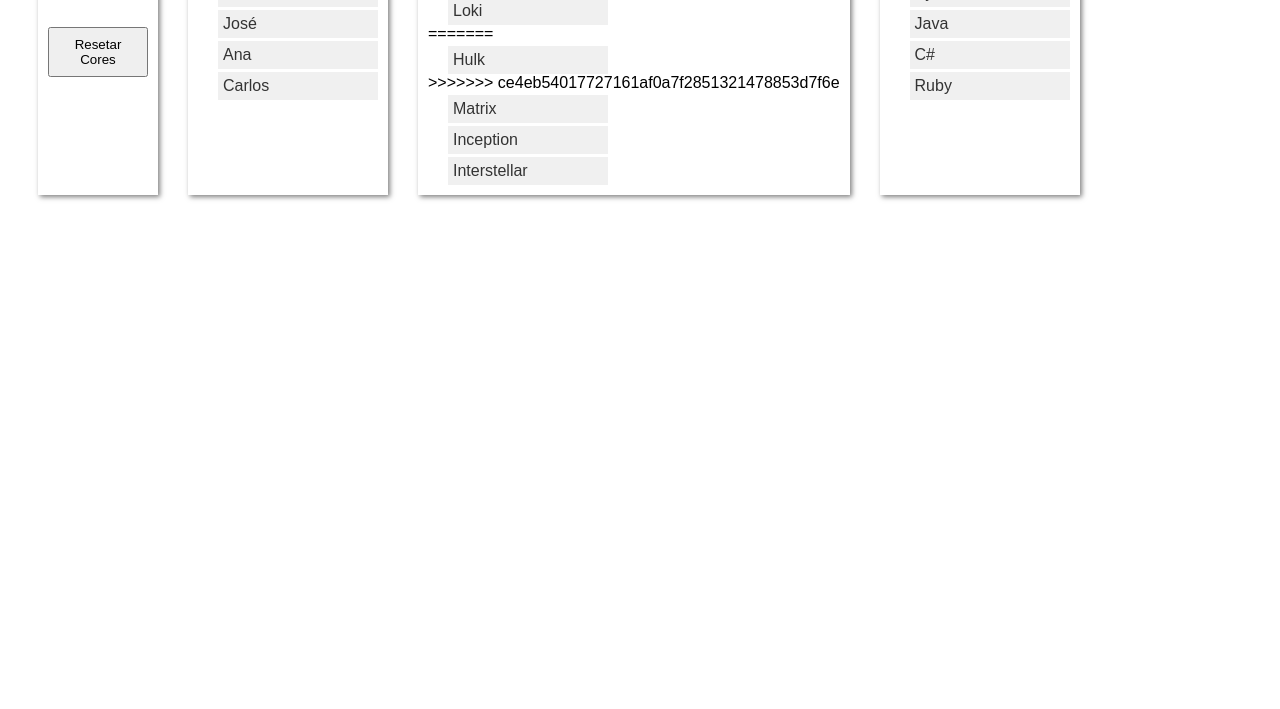
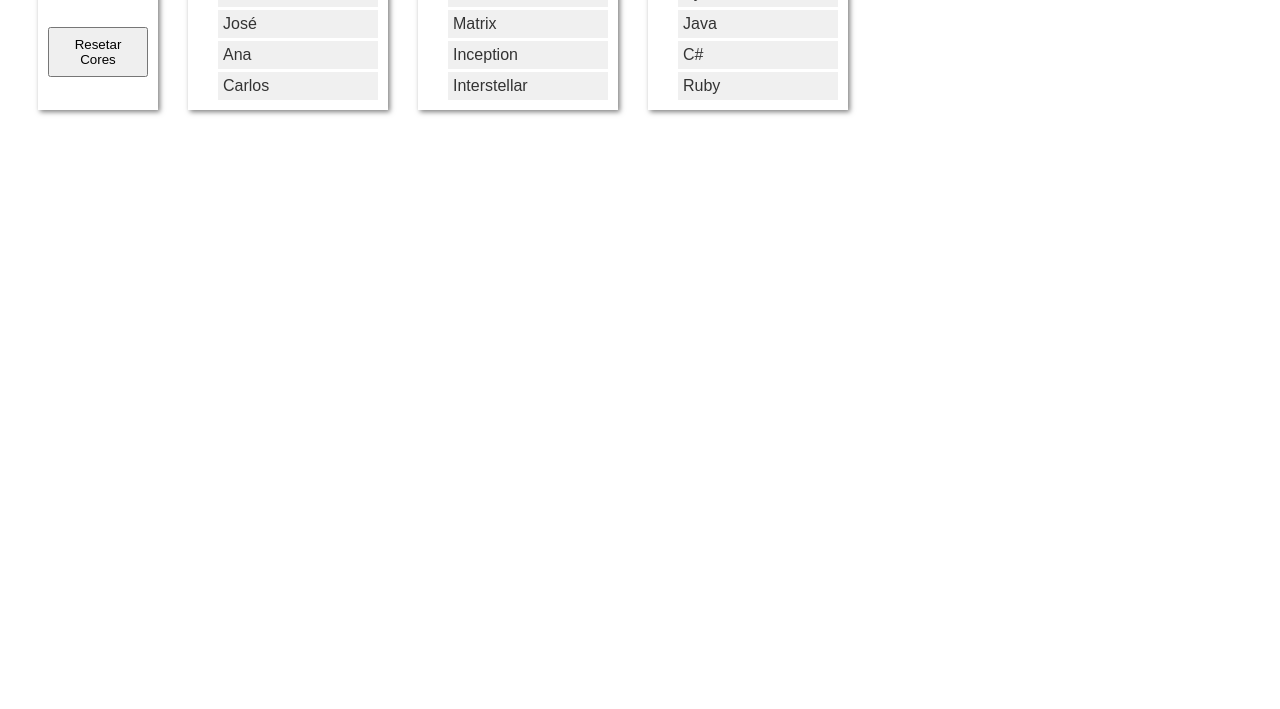
Before and after one commit to VictorMHB/atividade, a plain HTML site: page index.html in a window 1280 px wide. Shown: the part 91-800 px from the top of the page. Drawn offline with Linux system fonts and the light colour scheme; a script that the page names is missing.

Commit message:
escolhendo a opção Loki

```diff
--- a/index.html
+++ b/index.html
@@ -24,11 +24,7 @@
         <label>Filmes:</label>
         <ul id="listaFilmes">
             <li>Avatar</li>
-<<<<<<< HEAD
             <li>Loki</li>
-=======
-            <li>Hulk</li>
->>>>>>> ce4eb54017727161af0a7f2851321478853d7f6e
             <li>Matrix</li>
             <li>Inception</li>
             <li>Interstellar</li>
```
